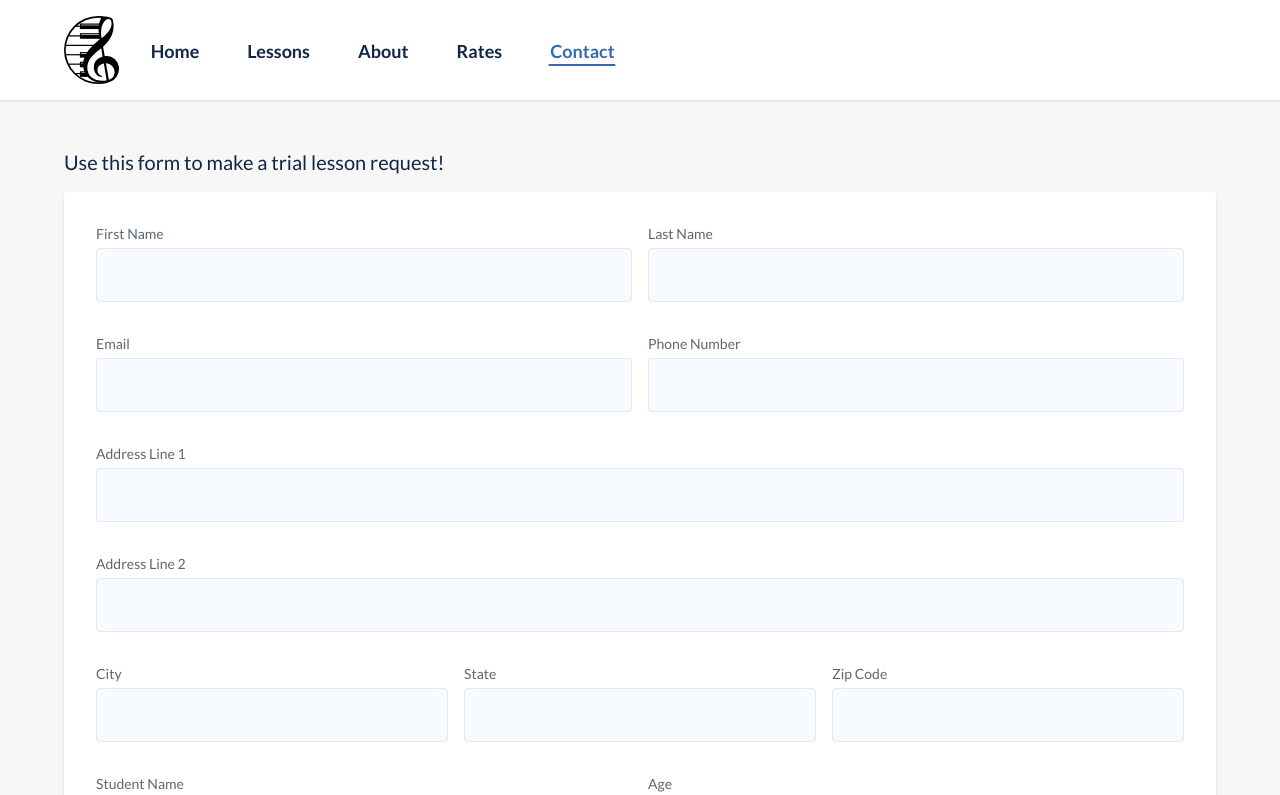
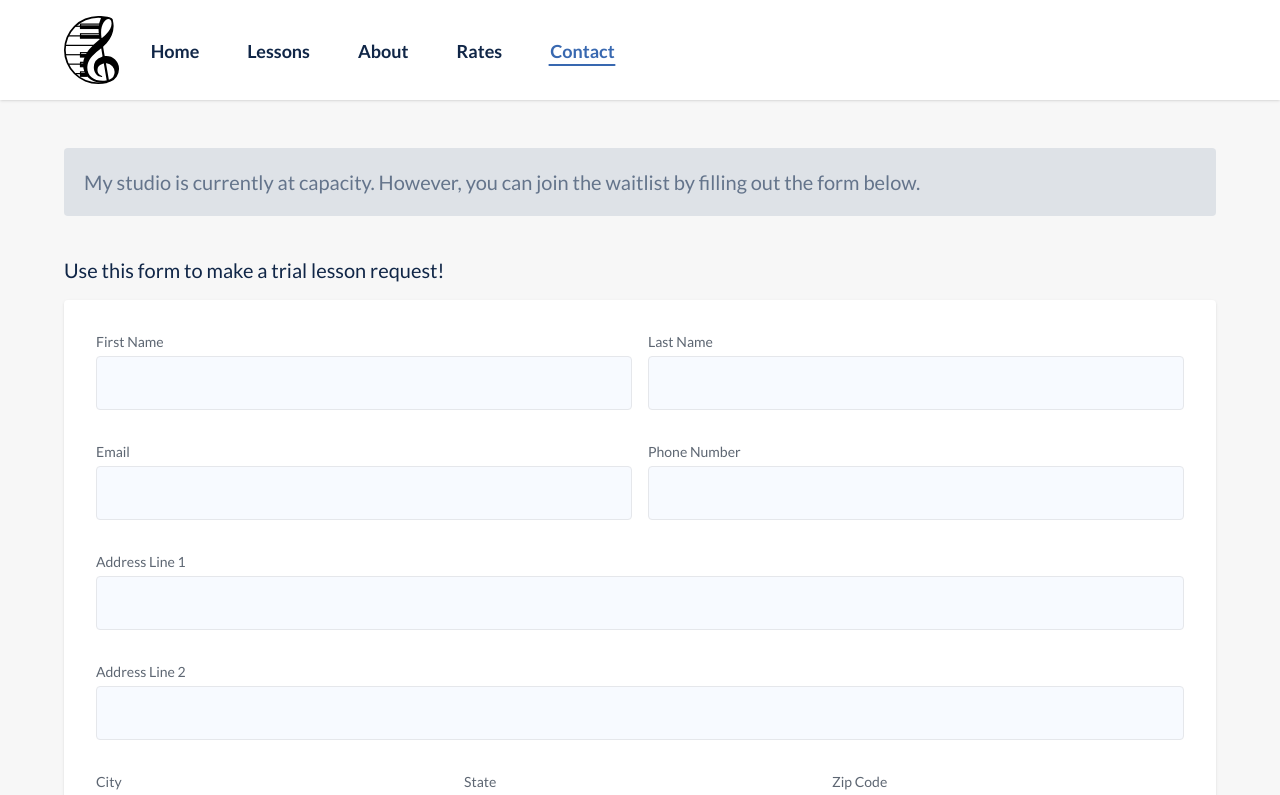
Before and after one commit to KunalGala1/yuasa-piano-studio-fa-2025, a Next.js app: page /contact in a window 1280 px wide. Shown: the top 795 px of the page. Built offline with nearby package versions, Linux system fonts and the light colour scheme.

Commit message:
added waitlist message

```diff
--- a/src/app/(pages)/contact/page.tsx
+++ b/src/app/(pages)/contact/page.tsx
@@ -3,11 +3,16 @@ import React from "react";
 // components
 import SmallHeading from "@/components/SmallHeading";
 import Inquiry from "@/components/Inquiry";
+import MainText from "@/components/MainText";
 
 const ContactPage = () => {
   return (
     <main className="px-4 sm:px-8 py-12">
       <div className="max-w-6xl mx-auto space-y-4">
+        <p className="bg-slate-400/25 p-5 rounded text-slate-500 mb-10">
+          My studio is currently at capacity. However, you can join the waitlist
+          by filling out the form below.
+        </p>
         <SmallHeading>
           Use this form to make a trial lesson request!
         </SmallHeading>
```
